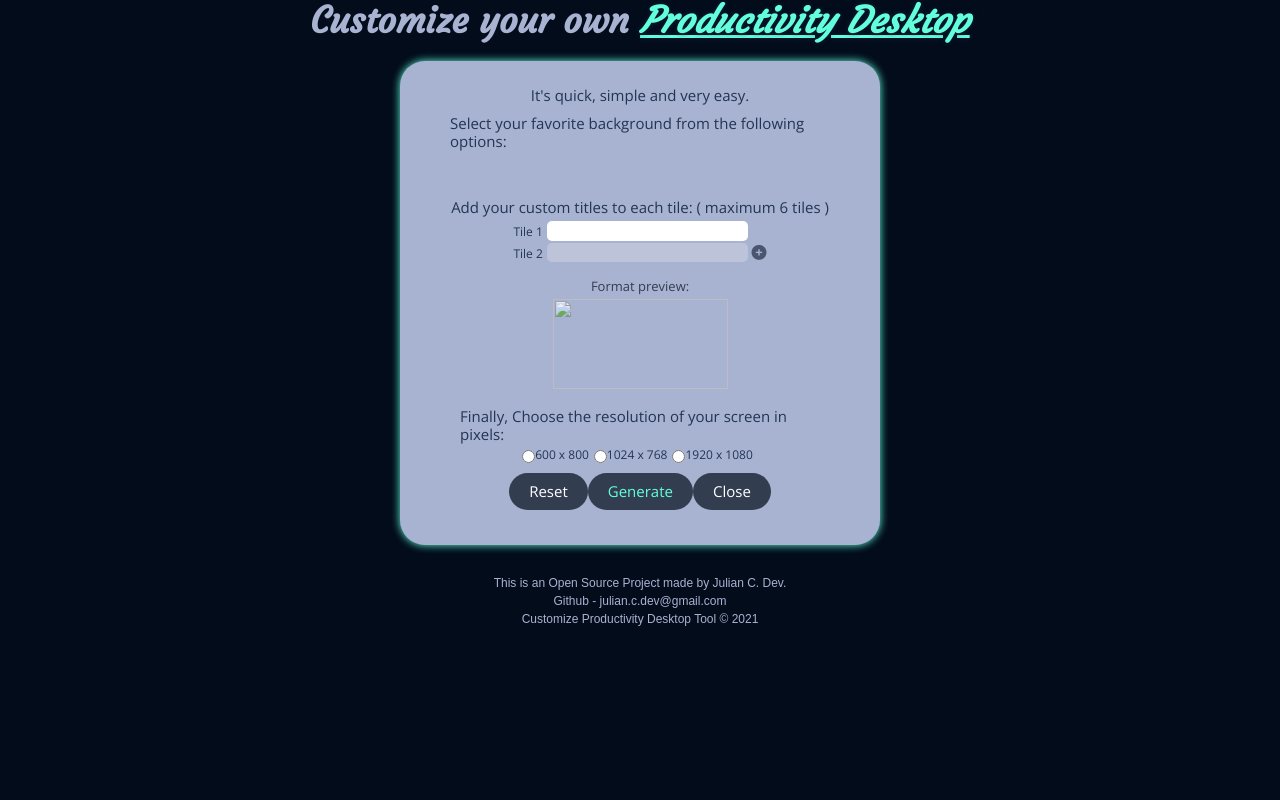
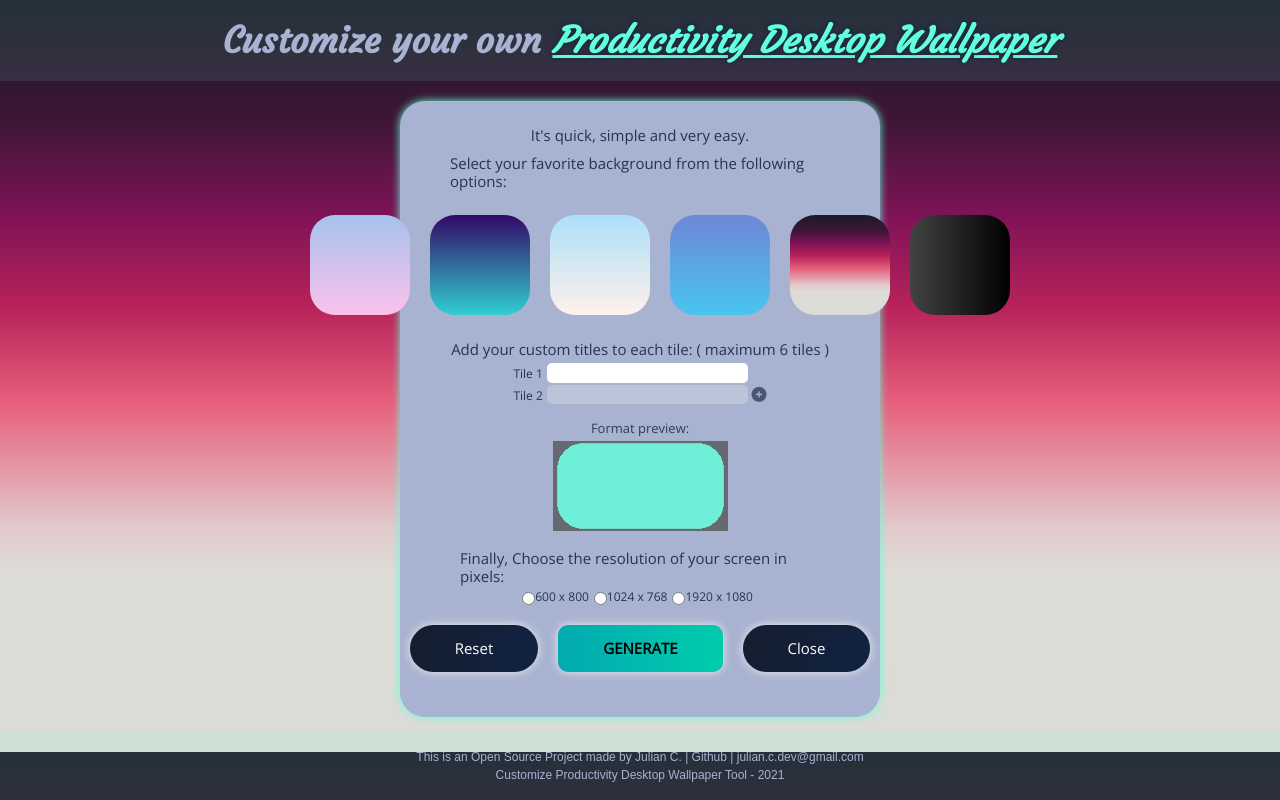
Before and after one commit to julian-c-dev/WEB_tool_productivity_wppr, a plain HTML site: page playground/playground.html in a window 1280 px wide. Drawn offline with nearby package versions, Linux system fonts and the light colour scheme.

Commit message:
Adding new style to the main layout.

```diff
--- a/app/css/_04-elements.scss
+++ b/app/css/_04-elements.scss
@@ -13,7 +13,18 @@ html {
 }
 
 body {
-  background: $dark-navy;
+  background-image: linear-gradient(
+    to top,
+    #dbdcd7 0%,
+    #dddcd7 24%,
+    #e2c9cc 30%,
+    #e7627d 46%,
+    #b8235a 59%,
+    #801357 71%,
+    #3d1635 84%,
+    #1c1a27 100%
+  );
+
   color: $light-slate;
 }
 
--- a/app/css/_block-01-header.scss
+++ b/app/css/_block-01-header.scss
@@ -0,0 +1,4 @@
+.banner {
+  padding: 2rem;
+  background-color: $green-tint;
+}
--- a/app/css/_block-03-footer.scss
+++ b/app/css/_block-03-footer.scss
@@ -1,4 +1,10 @@
 footer {
+  background-color: $green-tint;
+  position: absolute;
+  bottom: 0;
+  width: 100vw;
+  padding: 1rem 0;
+
   text-align: center;
   font: 1.2rem sans-serif;
   line-height: 0.5;
--- a/app/css/_comp-generate.scss
+++ b/app/css/_comp-generate.scss
@@ -29,19 +29,52 @@
 
   li {
     list-style-type: none;
-  }
-  img {
-    width: 100px;
-    border-radius: 5px;
-    margin: 0 1.5rem;
-    transition: transform 0.5s;
-    &:hover {
-      transform: scale(1.05);
-      border: 2px solid $green;
-    }
+    margin: 1rem;
   }
 }
 
+.tool__selection {
+  width: 10rem;
+  height: 10rem;
+  border-radius: 25px;
+  &:hover {
+    transform: scale(1.05);
+    border: 2px solid $green;
+  }
+}
+
+.select1 {
+  background-image: linear-gradient(to top, #fbc2eb 0%, #a6c1ee 100%);
+}
+
+.select2 {
+  background-image: linear-gradient(to top, #30cfd0 0%, #330867 100%);
+}
+
+.select3 {
+  background-image: linear-gradient(to top, #fff1eb 0%, #ace0f9 100%);
+}
+
+.select4 {
+  background-image: linear-gradient(to top, #48c6ef 0%, #6f86d6 100%);
+}
+
+.select5 {
+  background-image: linear-gradient(
+    to top,
+    #dbdcd7 0%,
+    #dddcd7 24%,
+    #e2c9cc 30%,
+    #e7627d 46%,
+    #b8235a 59%,
+    #801357 71%,
+    #3d1635 84%,
+    #1c1a27 100%
+  );
+}
+.select6 {
+  background-image: linear-gradient(to right, #434343 0%, black 100%);
+}
 .tool__sizes {
   margin: 1rem;
   .tool__radios {
--- a/app/js/main.js
+++ b/app/js/main.js
@@ -12,7 +12,7 @@ function addingTiles() {
   iconPlus.classList.toggle("grey-hidden");
   tileAdd.classList.remove("hide");
   inputs.removeAttribute("disabled");
-  previewChange.src = "/Assets/images/tile2.png";
+  previewChange.src = "/images/tile2.png";
 }
 
 const iconPlus2 = document.getElementsByClassName("fa-plus-circle")[1];
@@ -25,7 +25,7 @@ function addingTiles2() {
   iconPlus2.classList.toggle("grey-hidden");
   tileAdd2.classList.remove("hide");
   inputs2.removeAttribute("disabled");
-  previewChange.src = "/Assets/images/tile3.png";
+  previewChange.src = "/images/tile3.png";
 }
 
 const iconPlus3 = document.getElementsByClassName("fa-plus-circle")[2];
@@ -38,7 +38,7 @@ function addingTiles3() {
   iconPlus3.classList.toggle("grey-hidden");
   tileAdd3.classList.remove("hide");
   inputs3.removeAttribute("disabled");
-  previewChange.src = "/Assets/images/tile4.png";
+  previewChange.src = "/images/tile4.png";
 }
 
 const iconPlus4 = document.getElementsByClassName("fa-plus-circle")[3];
@@ -51,7 +51,7 @@ function addingTiles4() {
   iconPlus4.classList.toggle("grey-hidden");
   tileAdd4.classList.remove("hide");
   inputs4.removeAttribute("disabled");
-  previewChange.src = "/Assets/images/tile5.png";
+  previewChange.src = "/images/tile5.png";
 }
 
 const iconPlus5 = document.getElementsByClassName("fa-plus-circle")[4];
@@ -63,5 +63,5 @@ iconPlus5.addEventListener("click", addingTiles5);
 function addingTiles5() {
   iconPlus5.classList.toggle("grey-hidden");
   inputs5.removeAttribute("disabled");
-  previewChange.src = "/Assets/images/tile6.png";
+  previewChange.src = "/images/tile6.png";
 }
--- a/playground/playground.html
+++ b/playground/playground.html
@@ -17,16 +17,21 @@
     ></script>
   </head>
   <body>
-    <h1>Customize your own <span>Productivity Desktop</span></h1>
+    <header class="banner">
+      <h1>Customize your own <span>Productivity Desktop Wallpaper</span></h1>
+    </header>
     <div class="tool">
       <div class="tool__content">
         <p>It's quick, simple and very easy.</p>
 
         <p>Select your favorite background from the following options:</p>
         <ul class="tool__screens">
-          <li><img src="/Assets/images/test.jpg" alt="" /></li>
-          <li><img src="/Assets/images/test.jpg" alt="" /></li>
-          <li><img src="/Assets/images/test.jpg" alt="" /></li>
+          <li><div class="tool__selection select1"></div></li>
+          <li><div class="tool__selection select2"></div></li>
+          <li><div class="tool__selection select3"></div></li>
+          <li><div class="tool__selection select4"></div></li>
+          <li><div class="tool__selection select5"></div></li>
+          <li><div class="tool__selection select6"></div></li>
         </ul>
 
         <p>
@@ -67,7 +72,7 @@
 
         <div class="tool__preview">
           <p>Format preview:</p>
-          <img class="img_preview" src="/Assets/images/tile1.png" alt="" />
+          <img class="img_preview" src="/images/tile1.png" alt="" />
         </div>
 
         <div class="tool__sizes">
@@ -83,21 +88,23 @@
         </div>
 
         <div class="tool___footer">
-          <button class="btn" type="submit">Reset</button>
-          <button class="btn btn-generate" type="submit" focus>Generate</button>
-          <button class="btn" type="submit">Close</button>
+          <button class="btn btn-grad-secondary" type="submit">Reset</button>
+          <button class="btn btn-grad" type="submit" focus>Generate</button>
+          <button class="btn btn-grad-secondary" type="submit">Close</button>
         </div>
       </div>
     </div>
     <footer>
-      <p>This is an Open Source Project made by Julian C. Dev.</p>
-      <a
-        href="https://github.com/julian-c-dev/web_project--Productivity_desktops"
-      >
-        Github</a
-      >
-      - julian.c.dev@gmail.com
-      <p>Customize Productivity Desktop Tool &copy; 2021</p>
+      <p>
+        This is an Open Source Project made by Julian C. |
+        <a
+          href="https://github.com/julian-c-dev/web_project--Productivity_desktops"
+        >
+          Github</a
+        >
+        | julian.c.dev@gmail.com
+      </p>
+      <p>Customize Productivity Desktop Wallpaper Tool - 2021</p>
     </footer>
 
     <script src="/app/js/main.js"></script>
```
Also changed, not shown: html-components/banner.html (added, +3 -0 lines), app/css/import.css, 1 other file.
